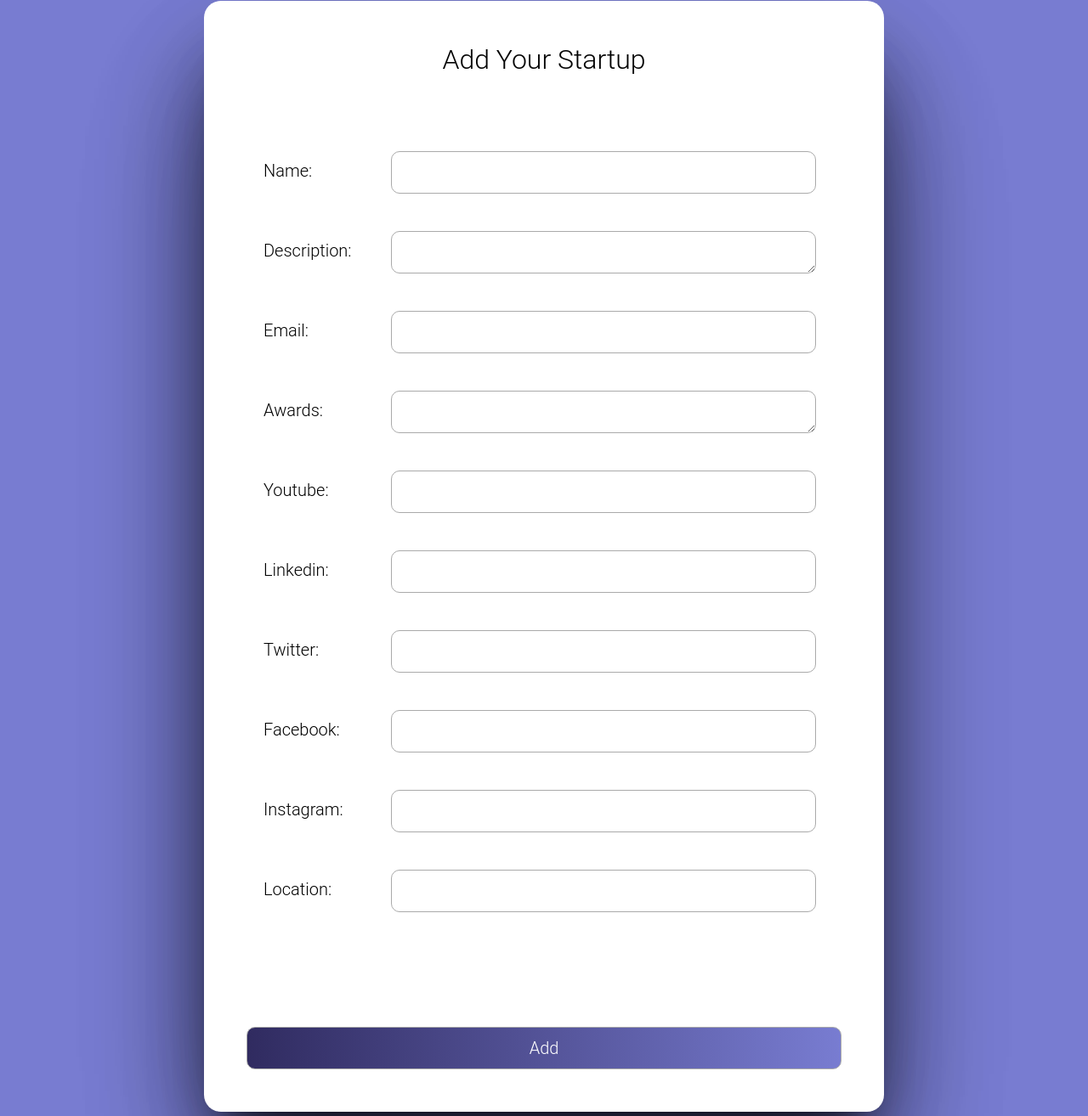
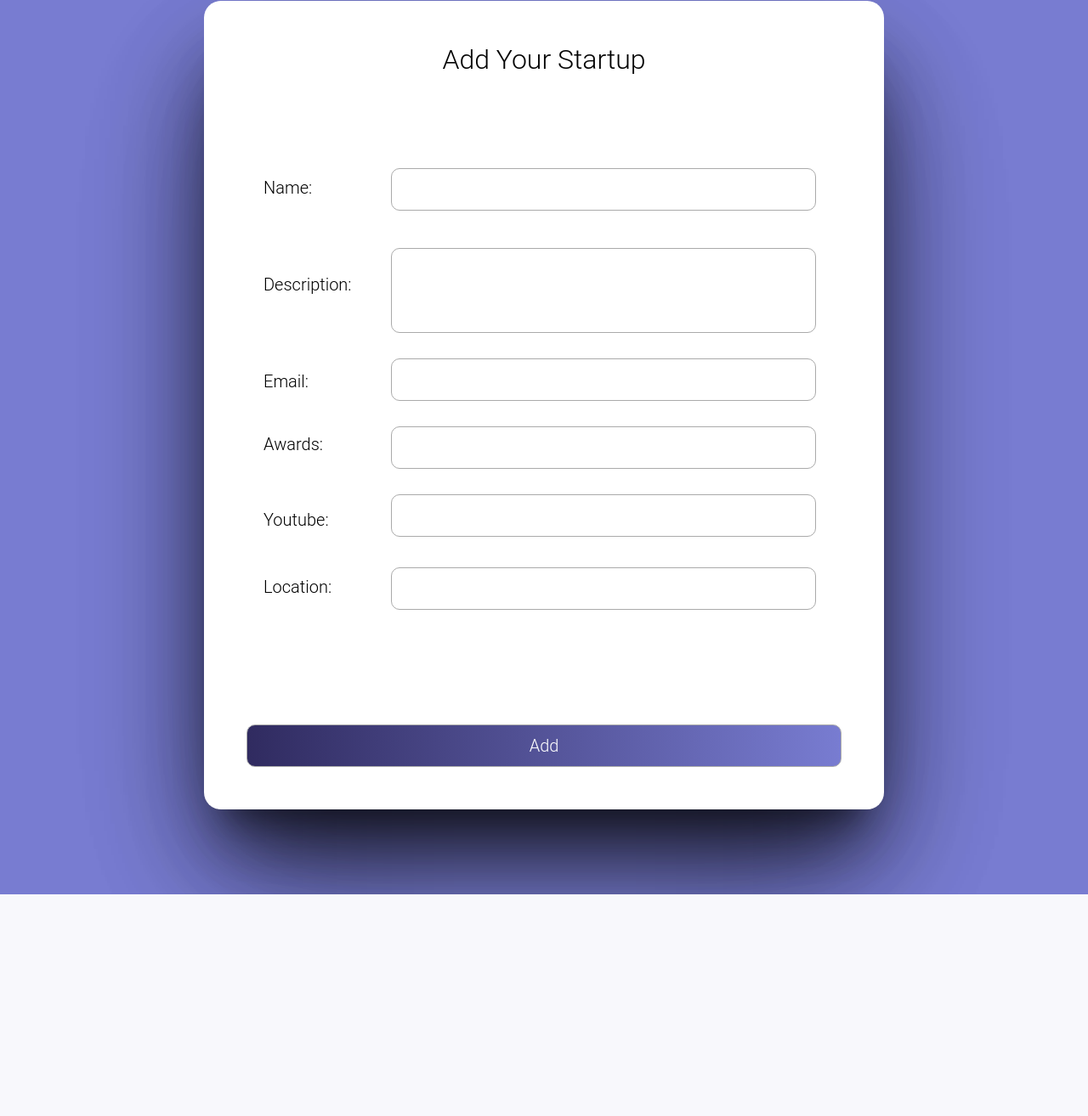
Before and after one commit to martinetmayank/startup-hub, a Django app: page /startups/add/ in a window 1280 px wide. Shown: the part 199-1513 px from the top of the page at 85% size. After the commit the page ends 1252 px from the top, so only its background shows below. Run offline with Django 3.2, Linux system fonts and the light colour scheme.

Commit message:
UI updated

```diff
--- a/startups/forms.py
+++ b/startups/forms.py
@@ -10,7 +10,7 @@ class AddStartupForm(ModelForm):
         exclude = ('startup_user',)
         widgets = {
             'name': forms.TextInput(attrs={'class': 'startup-name'}),
-            'description': forms.Textarea(attrs={'class': 'startup-description'}),
+            'description': forms.Textarea(attrs={'class': 'startup-description','rows':4}),
             'email': forms.EmailInput(attrs={'class': 'startup-email'}),
             'awards': forms.Textarea(attrs={'class': 'startup-awards'}),
             'youtube': forms.TextInput(attrs={'class': 'startup-youtube'}),
--- a/static/css/add.css
+++ b/static/css/add.css
@@ -41,18 +41,56 @@
 .label{
    display: block;
    font-size: 20px;
-   margin: 50px 30px 70px 20px;
+   margin: 70px 30px 70px 20px;
 
 }
+
+.description,
+.awards{
+    position: relative;
+    top: 20px;
+}
+.email{
+    position: relative;
+    top: 40px;
+}
+.youtube{
+    position: relative;
+    top: 15px;
+}
+
+.startup-description{
+    resize: none;
+    position: relative;
+    top: -120px;
+    float: right;
+    width: 500px;
+    height: 100px;
+    border: 1px solid #aaa;
+    border-radius: 10px;
+    font-size: 20px;
+    text-align: left;
+    padding: 10px;
+    margin: 15px 30px;
+
+}
+.startup-awards{
+    resize: none;
+    position: relative;
+    top: -120px;
+    float: right;
+    width: 500px;
+    height: 50px;
+    border: 1px solid #aaa;
+    border-radius: 10px;
+    font-size: 20px;
+    text-align: left;
+    padding: 10px;
+    margin: 15px 30px;
+}
 .startup-name,
-.startup-description,
 .startup-email,
-.startup-awards,
 .startup-youtube,
-.startup-linkedin,
-.startup-twitter,
-.startup-facebook,
-.startup-instagram,
 .startup-location{
     position: relative;
     top: -120px;
@@ -72,10 +110,6 @@
 .startup-email:focus,
 .startup-awards:focus,
 .startup-youtube:focus,
-.startup-linkedin:focus,
-.startup-twitter:focus,
-.startup-facebook:focus,
-.startup-instagram:focus,
 .startup-location:focus{
     outline: 0;
     border: 2px solid #302b70;
--- a/templates/add.html
+++ b/templates/add.html
@@ -24,20 +24,6 @@
             <label class="youtube label">{{form.youtube.label_tag}}</label>
             {{form.youtube}}
 
-            <label class="linkedin label">{{form.linkedin.label_tag}}</label>
-            {{form.linkedin}}
-
-
-            <label class="twitter label">{{form.twitter.label_tag}}</label>
-            {{form.twitter}}
-
-
-            <label class="facebook label">{{form.facebook.label_tag}}</label>
-            {{form.facebook}}
-
-            <label class="instagram label">{{form.instagram.label_tag}}</label>
-            {{form.instagram}}
-
             <label class="location label">{{form.location.label_tag}}</label>
             {{form.location}}
 
```
Also changed, not shown: templates/update.html (+0 -13 lines).
